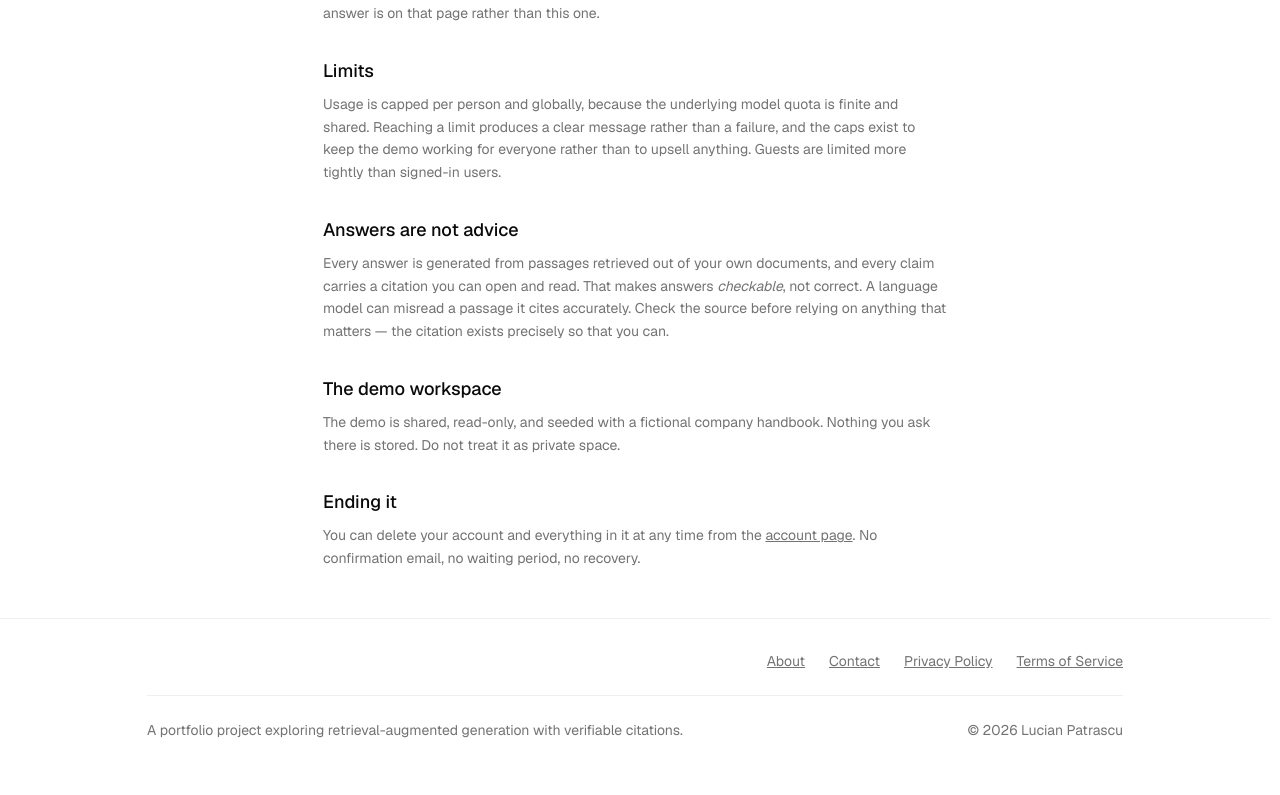
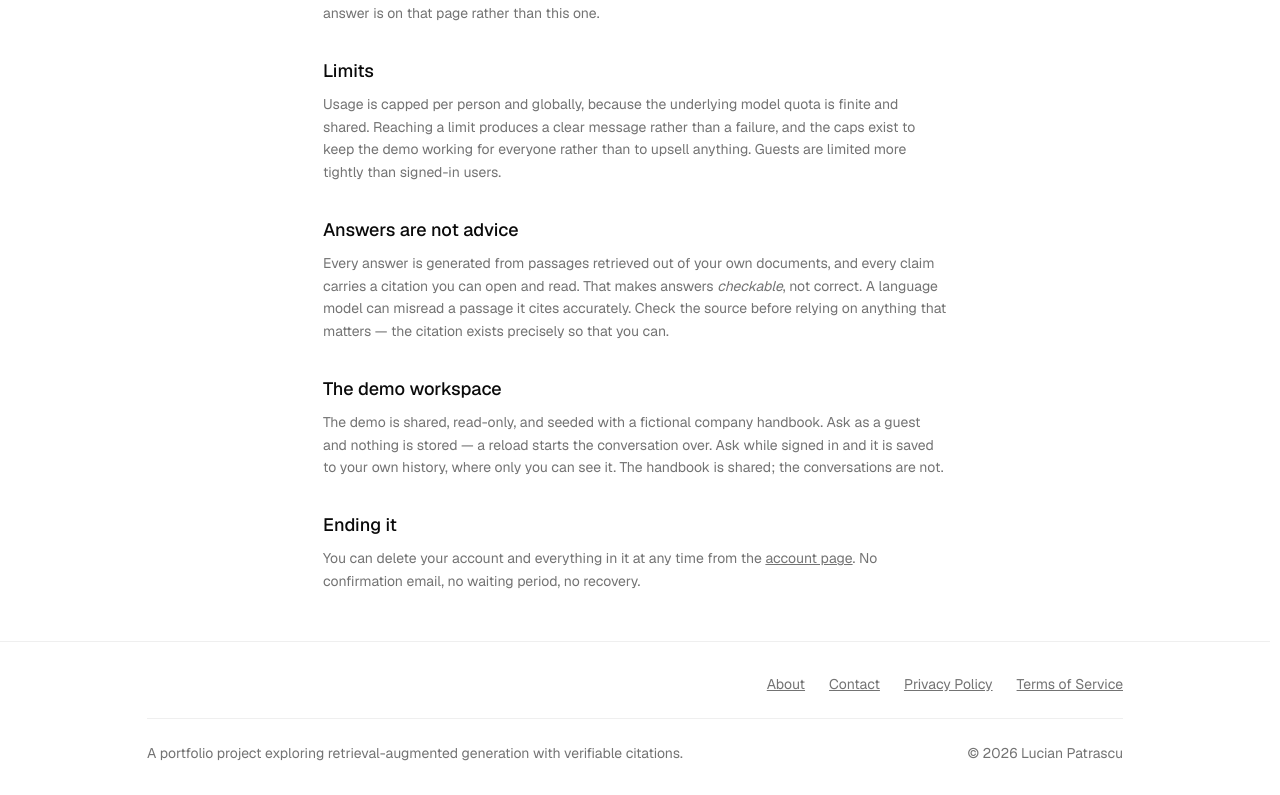
Before and after one commit to Patrascu-Lucian/CiteSeek, a Next.js app: page /terms in a window 1280 px wide. Shown: the part 666-1461 px from the top of the page. Before the commit the page ends 1438 px from the top, so only its background shows below. Built offline with nearby package versions, Linux system fonts and the light colour scheme; no server answers.

Commit message:
fix: terms page no longer claims that the demo stores nothing (#94)

```diff
--- a/app/(marketing)/terms/page.tsx
+++ b/app/(marketing)/terms/page.tsx
@@ -99,8 +99,10 @@ export default function TermsPage() {
       <Section title="The demo workspace">
         <p>
           The demo is shared, read-only, and seeded with a fictional company
-          handbook. Nothing you ask there is stored. Do not treat it as private
-          space.
+          handbook. Ask as a guest and nothing is stored — a reload starts the
+          conversation over. Ask while signed in and it is saved to your own
+          history, where only you can see it. The handbook is shared; the
+          conversations are not.
         </p>
       </Section>
 
```
Also changed, not shown: 1 other file (tests, documents, lock files or other folders).
